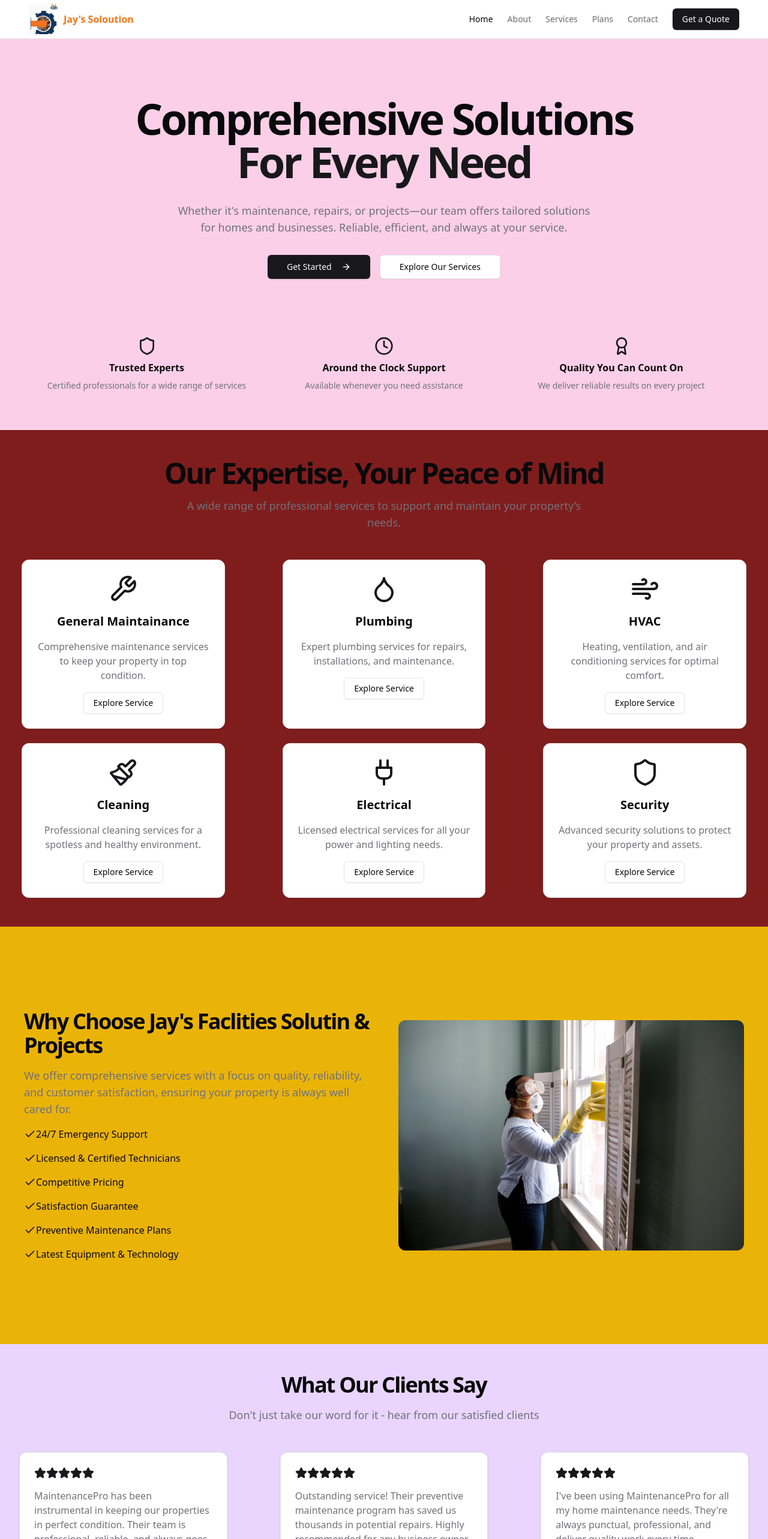
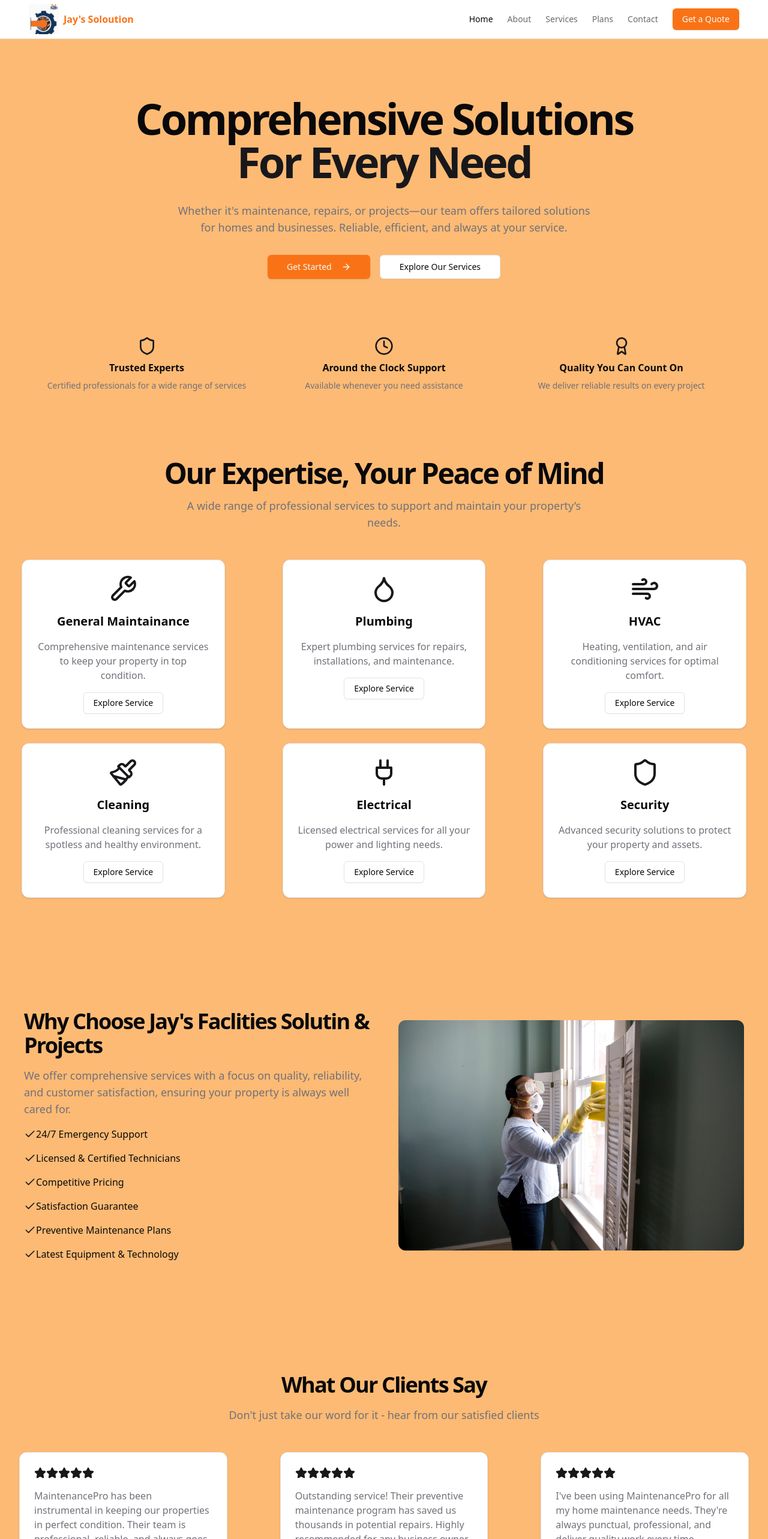
Before and after one commit to DFBlok/Jays-Facilities-Servicers, a Next.js app: page / in a window 1280 px wide. Shown: the top 2566 px of the page at 60% size. Built offline with nearby package versions, Linux system fonts and the light colour scheme.

Commit message:
updated the background color

```diff
--- a/components/cta-section.tsx
+++ b/components/cta-section.tsx
@@ -4,7 +4,7 @@ import { ArrowRight } from "lucide-react";
 
 const CTASection = () => {
   return (
-    <section className="py-12 bg-blue-800">
+    <section className="py-12 bg-orange-300">
       <div className="py-12 bg-primary text-primary-foreground text-center rounded-3xl mx-8 ">
         <h2 className="text-3xl font-bold tracking-tighter sm:text-4xl md:text-5xl mb-4">
           Ready to Get Started?
--- a/components/features.tsx
+++ b/components/features.tsx
@@ -13,7 +13,7 @@ const features = [
 
 const Features = () => {
   return (
-    <section className=" py-12 bg-muted/50 bg-yellow-500">
+    <section className=" py-12 bg-muted/50 bg-orange-300">
       <div className="grid grid-cols-1 lg:grid-cols-2 gap-12 items-center mx-10">
         <div className="space-y-4">
           <h2 className="text-3xl font-bold tracking-tighter sm:text-4xl">
--- a/components/footer.tsx
+++ b/components/footer.tsx
@@ -4,7 +4,7 @@ import Link from "next/link";
 
 export function Footer() {
   return (
-    <footer className="border-t">
+    <footer className="border-t bg-gray-200">
       <div className="py-12 px-12">
         <div className="grid grid-cols-1 md:grid-cols-4 gap-8">
           <div className="space-y-4">
--- a/components/hero.tsx
+++ b/components/hero.tsx
@@ -5,7 +5,7 @@ import { ArrowRight, Shield, Clock, Award } from "lucide-react";
 
 const hero = () => {
   return (
-    <section className="bg-pink-200 pt-24 pb-12">
+    <section className="bg-orange-300 pt-24 pb-12">
       <div className="flex flex-col items-center text-center space-y-8">
         <h1 className="text-4xl font-bold tracking-tighter sm:text-5xl md:text-6xl lg:text-7xl">
           Comprehensive Solutions
@@ -18,11 +18,18 @@ const hero = () => {
           always at your service.
         </p>
         <div className="flex flex-col sm:flex-row gap-4">
-          <Button size="lg">
+          <Button
+            size="lg"
+            className="bg-orange-500 hover:bg-orange-200 hover:text-white"
+          >
             Get Started
             <ArrowRight className="ml-2 h-4 w-4" />
           </Button>
-          <Button size="lg" variant="outline">
+          <Button
+            className="hover:bg-black hover:text-white"
+            size="lg"
+            variant="outline"
+          >
             Explore Our Services
           </Button>
         </div>
--- a/components/navigation.tsx
+++ b/components/navigation.tsx
@@ -61,7 +61,9 @@ export function Navigation() {
               {route.label}
             </Link>
           ))}
-          <Button>Get a Quote</Button>
+          <Button className="bg-orange-500 hover:bg-orange-200 hover:text-white">
+            Get a Quote
+          </Button>
         </nav>
       </div>
 
@@ -87,7 +89,12 @@ export function Navigation() {
               </li>
             ))}
             <li className="text-center p-2 ">
-              <Button onClick={toggleMenu}>Get a Quote</Button>
+              <Button
+                onClick={toggleMenu}
+                className="bg-orange-500 hover:bg-orange-200 hover:text-white"
+              >
+                Get a Quote
+              </Button>
             </li>
           </ul>
         </nav>
--- a/components/services.tsx
+++ b/components/services.tsx
@@ -46,7 +46,7 @@ const services = [
 
 const Services = () => {
   return (
-    <section className="bg-red-900 py-12 ">
+    <section className="bg-orange-300 py-12 ">
       <div className="flex flex-col items-center text-center space-y-4 mb-12">
         <h2 className="text-3xl font-bold tracking-tighter sm:text-4xl md:text-5xl">
           Our Expertise, Your Peace of Mind
--- a/components/testimonials.tsx
+++ b/components/testimonials.tsx
@@ -28,7 +28,7 @@ const testimonials = [
 
 const Testimonials = () => {
   return (
-    <section className="py-12 bg-purple-200">
+    <section className="py-12 bg-orange-300">
       <div className="flex flex-col items-center text-center space-y-4 mb-12">
         <h2 className="text-3xl font-bold tracking-tighter sm:text-4xl">
           What Our Clients Say
```
